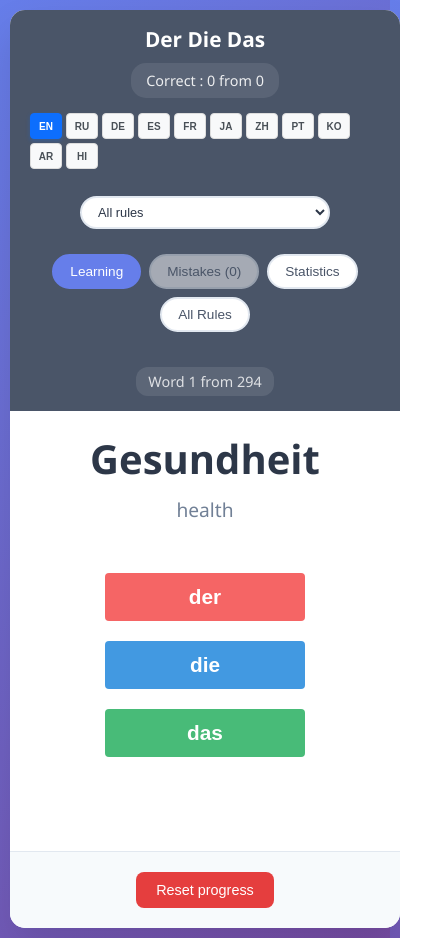
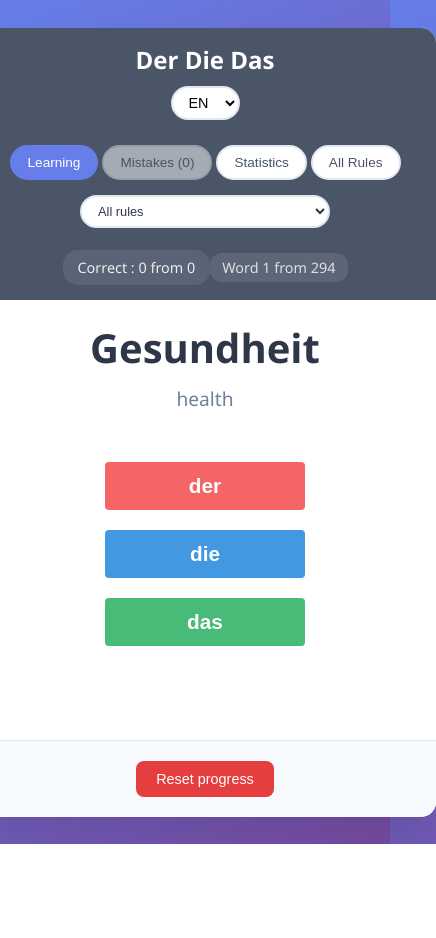
Before and after one commit to Mogikan/derdiedas, a React (Create React App) app: page / in a window 390 px wide. Shown: the whole page, 436 px wide, since content can reach past the window. After the commit the page ends 844 px from the top, so only its background shows below. Built offline with nearby package versions, Linux system fonts and the light colour scheme.

Commit message:
intermediate design

```diff
--- a/src/App.css
+++ b/src/App.css
@@ -41,22 +41,84 @@ body {
   margin: 15px 0;
 }
 
+/* Контейнер для выбора языка */
+.language-control {
+  width: 100%;
+  max-width: 300px;
+  margin: 0 auto 10px;
+}
+
+/* Выпадающий список языка */
+.lang-select {
+  width: auto;
+  min-width: 60px;
+  max-width: 120px;
+  padding: 6px 12px;
+  font-size: 0.9rem;
+  border: 2px solid #e2e8f0;
+  border-radius: 20px;
+  background: white;
+  cursor: pointer;
+  outline: none;
+  transition: border-color 0.2s ease;
+}
+
+.lang-select:focus {
+  border-color: #667eea;
+}
+
+/* Кнопки режимов — теперь не переносятся */
 .view-mode-buttons {
   display: flex;
-  gap: 10px;
+  gap: 6px; /* уменьшенный отступ */
   justify-content: center;
-  flex-wrap: wrap;
+  flex-wrap: nowrap; /* ← ЗАПРЕЩАЕМ перенос */
+  overflow-x: auto; /* ← добавляем прокрутку, если не помещаются */
+  padding: 0 5px;
+  -webkit-overflow-scrolling: touch;
 }
 
 .mode-btn {
-  padding: 8px 16px;
-  border: 2px solid #e2e8f0;
-  background: white;
-  color: #4a5568;
-  border-radius: 20px;
-  cursor: pointer;
-  transition: all 0.3s ease;
-  font-size: 0.9rem;
+  white-space: nowrap; /* ← текст не переносится */
+  min-width: auto; /* ← разрешаем сжиматься */
+  padding: 6px 10px; /* ← уменьшенный padding */
+  font-size: 0.75rem; /* ← мелкий шрифт */
+  flex-shrink: 0; /* ← кнопки не сжимаются слишком сильно */
+}
+
+/* Скрываем стрелку у select на мобильных (опционально) */
+.lang-select::-ms-expand,
+.lang-select::after {
+  display: none;
+}
+
+/* Адаптивность */
+@media (min-width: 769px) {
+  /* На десктопе — показываем кнопки языков */
+  .language-control {
+    display: none;
+  }
+
+  /* Восстанавливаем старые кнопки языков (если они есть в другом месте) */
+  .language-switcher {
+    display: flex !important;
+  }
+}
+
+@media (max-width: 768px) {
+  /* На мобильных — скрываем кнопки языков */
+  .language-switcher {
+    display: none !important;
+  }
+
+  .view-mode-buttons {
+    gap: 4px;
+  }
+
+  .mode-btn {
+    font-size: 0.7rem;
+    padding: 5px 8px;
+  }
 }
 
 .mode-btn:hover {
@@ -320,7 +382,7 @@ body {
   justify-content: space-between;
   align-items: center;
   margin-bottom: 15px;
-  flex-wrap: wrap;
+  flex-wrap: nowrap;
   gap: 10px;
 }
 
@@ -338,6 +400,7 @@ body {
   padding: 8px 15px;
   border-radius: 15px;
   min-width: 120px;
+  display: inline-block;
 }
 
 /* Компактный фильтр */
@@ -375,10 +438,6 @@ body {
     gap: 10px;
   }
 
-  .header h1 {
-    font-size: 1.3rem;
-    text-align: center;
-  }
 
   .stats {
     font-size: 0.9rem;
@@ -1053,15 +1112,6 @@ body {
   display: none;
 }
 
-/* Улучшаем кнопки режимов */
-.view-mode-buttons {
-  display: flex;
-  gap: 8px;
-  justify-content: center;
-  flex-wrap: wrap;
-  margin: 10px 0;
-}
-
 .mode-btn {
   padding: 8px 16px;
   border: 2px solid #e2e8f0;
@@ -1092,15 +1142,20 @@ body {
 }
 
 
-/* Language Switcher */
-.language-switcher {
+/* Контейнеры выбора языка */
+.language-switcher{
   display: flex;
-  gap: 4px;
-  margin: 0 0 12px 0;
-  flex-wrap: wrap;
+  justify-content: center;
+  margin-bottom: 10px;
+}
+.language-select-container {
+  display: inline-block;
+  justify-content: center;
+  margin-bottom: 10px;
 }
 
-.lang-btn {
+/* Кнопки языков (десктоп) */
+.language-switcher button {
   width: 36px;
   height: 28px;
   font-size: 12px;
@@ -1111,29 +1166,43 @@ body {
   color: #495057;
   cursor: pointer;
   transition: all 0.2s ease;
-  padding: 0;
-  display: flex;
-  align-items: center;
-  justify-content: center;
+  margin: 0 2px;
 }
 
-.lang-btn:hover {
-  background: #e9ecef;
-  border-color: #adb5bd;
-}
-
-.lang-btn.active {
+.language-switcher button.active {
   background: #0d6efd;
   color: white;
   border-color: #0d6efd;
-  box-shadow: 0 2px 4px rgba(13, 110, 253, 0.3);
+}
+
+/* Выпадающий список (мобильный) */
+.lang-select {
+  padding: 6px 12px;
+  font-size: 0.9rem;
+  border: 2px solid #e2e8f0;
+  border-radius: 20px;
+  background: white;
+  cursor: pointer;
+  outline: none;
 }
 
 /* Адаптивность */
 @media (max-width: 768px) {
-  .lang-btn {
-    width: 32px;
-    height: 26px;
-    font-size: 10px;
+  .language-switcher {
+    display: none !important;
+  }
+
+  .language-select-container {
+    display: inline-block !important;
   }
 }
+
+@media (min-width: 769px) {
+  .language-select-container {
+    display: none !important;
+  }
+
+  .language-switcher {
+    display: flex !important;
+  }
+}
--- a/src/App.tsx
+++ b/src/App.tsx
@@ -353,31 +353,32 @@ function App() {
       <header className="header">
         <div className="header-top">
           <h1>{t("appTitle")}</h1>
-          <div className="stats">
-            {t("correctAnswers")} : {statistics.correctAnswers} {t("from")}{" "}
-            {statistics.totalAttempts}
-            {statistics.totalAttempts > 0 && (
-              <span className="accuracy"> ({accuracy}%)</span>
-            )}
+          <div className="language-select-container">
+            <select
+              value={i18n.language}
+              onChange={(e) => i18n.changeLanguage(e.target.value)}
+              className="lang-select"
+            >
+              {languages.map((lang) => (
+                <option key={lang.code} value={lang.code}>
+                  {lang.name}
+                </option>
+              ))}
+            </select>
           </div>
         </div>
 
-        <div className="header-controls">
         <div className="language-switcher">
           {languages.map((lang) => (
             <button
               key={lang.code}
               onClick={() => i18n.changeLanguage(lang.code)}
-                className={`lang-btn ${
-                  i18n.language === lang.code ? "active" : ""
-                }`}
-                title={lang.name}
+              className={i18n.language === lang.code ? "active" : ""}
             >
-                {lang.code.toUpperCase()}
+              {lang.name}
             </button>
           ))}
         </div>
-          <Filter currentFilter={filter} onFilterChange={handleFilterChange} />
 
         <div className="view-mode-buttons">
           <button
@@ -403,8 +404,17 @@ function App() {
             {t("allRules")}
           </button>
         </div>
+
+        <div className="header-controls">
+          <Filter currentFilter={filter} onFilterChange={handleFilterChange} />
         </div>
-
+        <div className="stats">
+          {t("correctAnswers")} : {statistics.correctAnswers} {t("from")}{" "}
+          {statistics.totalAttempts}
+          {statistics.totalAttempts > 0 && (
+            <span className="accuracy"> ({accuracy}%)</span>
+          )}
+        </div>
         <div className="progress-indicator">
           {viewMode === "mistakes" ? t("reviewingMistakes") : t("word")}{" "}
           {currentWordIndex + 1} {t("from")} {shuffledWords.length}
```
Lines whose indentation alone changed are shown as unchanged.
